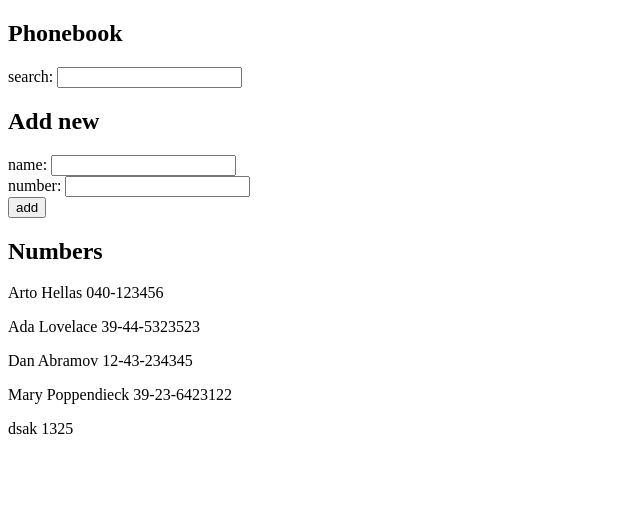
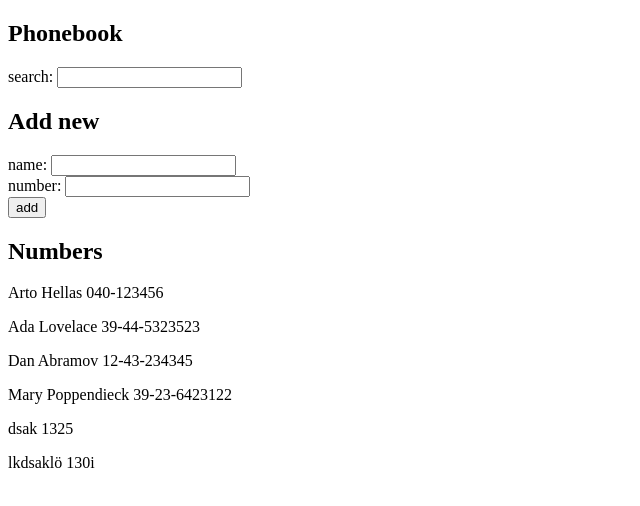
Before and after one commit to antoKeinanen/fullstackopen, a React (Vite) app in the folder osa2/puhelinluettelo/: page / in a window 1280 px wide. Shown: the top 506 px of the page, without its empty margins (0-640 px from the left). Built offline with nearby package versions, Linux system fonts and the light colour scheme; data requests are answered from the project's data file.

Commit message:
2.13: puhelinluettelo step8

```diff
--- a/osa2/puhelinluettelo/db.json
+++ b/osa2/puhelinluettelo/db.json
@@ -24,6 +24,11 @@
       "id": "fc67",
       "name": "dsak",
       "number": "1325"
+    },
+    {
+      "id": "4f0d",
+      "name": "lkdsaklö",
+      "number": "130i"
     }
   ]
 }
--- a/osa2/puhelinluettelo/src/App.jsx
+++ b/osa2/puhelinluettelo/src/App.jsx
@@ -2,36 +2,32 @@ import { useEffect, useState } from "react";
 import Filter from "./components/filter";
 import PersonForm from "./components/person_form";
 import Persons from "./components/persons";
-import axios from "axios";
+import personService from "./services/persons";
 
 const App = () => {
   const [persons, setPersons] = useState([]);
   const [search, setSearch] = useState("");
 
   useEffect(() => {
-    axios
-      .get("http://localhost:3001/persons")
-      .then((response) => setPersons(response.data))
-      .catch((e) => console.error("Failed to fulfill request: ", e));
+    personService.getAllPersons().then((resp) => setPersons(resp.data));
   }, []);
 
   function handleAddPerson(event) {
     event.preventDefault();
+
     const name = event.target.name.value;
     const number = event.target.number.value;
     const newPerson = { name, number };
+
     if (persons.find((p) => p.name == name)) {
       window.alert(`${name} is already added to phonebook`);
       return;
     }
 
-    axios
-      .post("http://localhost:3001/persons", newPerson)
-      .then((resp) => {
-        console.log(resp);
-        setPersons((p) => [...p, { name, number }]);
-      })
-      .catch((e) => console.error(e));
+    personService.createPerson(newPerson).then((resp) => {
+      console.log(resp);
+      setPersons((p) => [...p, newPerson]);
+    });
   }
 
   return (
--- /dev/null
+++ b/osa2/puhelinluettelo/src/services/persons.js
@@ -0,0 +1,15 @@
+import axios from "axios";
+const baseUrl = "http://localhost:3001/persons";
+
+function getAllPersons() {
+  return axios.get(baseUrl);
+}
+
+function createPerson(person) {
+  return axios.post(baseUrl, person);
+}
+
+export default {
+  getAllPersons,
+  createPerson,
+};
```
